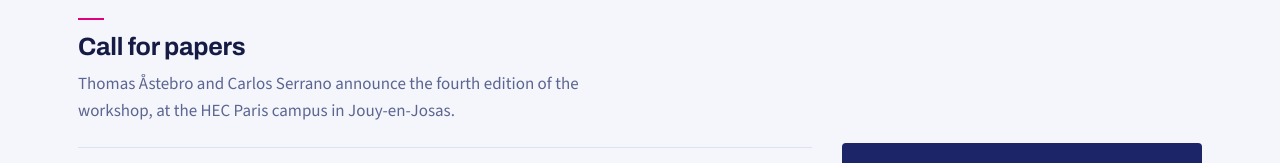
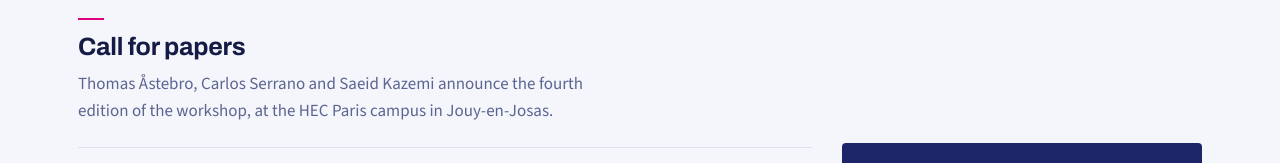
Before and after one commit to kazemi-ops/Workshop, a plain HTML site: page index.html in a window 1280 px wide. Shown: the part 528-691 px from the top of the page. Drawn offline with nearby package versions, Linux system fonts and the light colour scheme; animation ran at ten frames a second.

Commit message:
Credit all three organisers in the call for papers
The masthead already credited Astebro, Serrano and Kazemi while the call
for papers section named only the first two, so the page contradicted
itself. The 2026 call-for-papers document credits all three.

Co-Authored-By: Claude Opus 5 <noreply@anthropic.com>

```diff
--- a/index.html
+++ b/index.html
@@ -420,7 +420,7 @@ section.band.paper{background:var(--paper);border-block:1px solid var(--line)}
   <div class="wrap">
     <div class="rv">
       <h2 class="sec-title">Call for papers</h2>
-      <p class="sec-lede">Thomas Åstebro and Carlos Serrano announce the fourth edition of the workshop, at the HEC Paris campus in Jouy-en-Josas.</p>
+      <p class="sec-lede">Thomas Åstebro, Carlos Serrano and Saeid Kazemi announce the fourth edition of the workshop, at the HEC Paris campus in Jouy-en-Josas.</p>
     </div>
 
     <div class="cfp">
```
